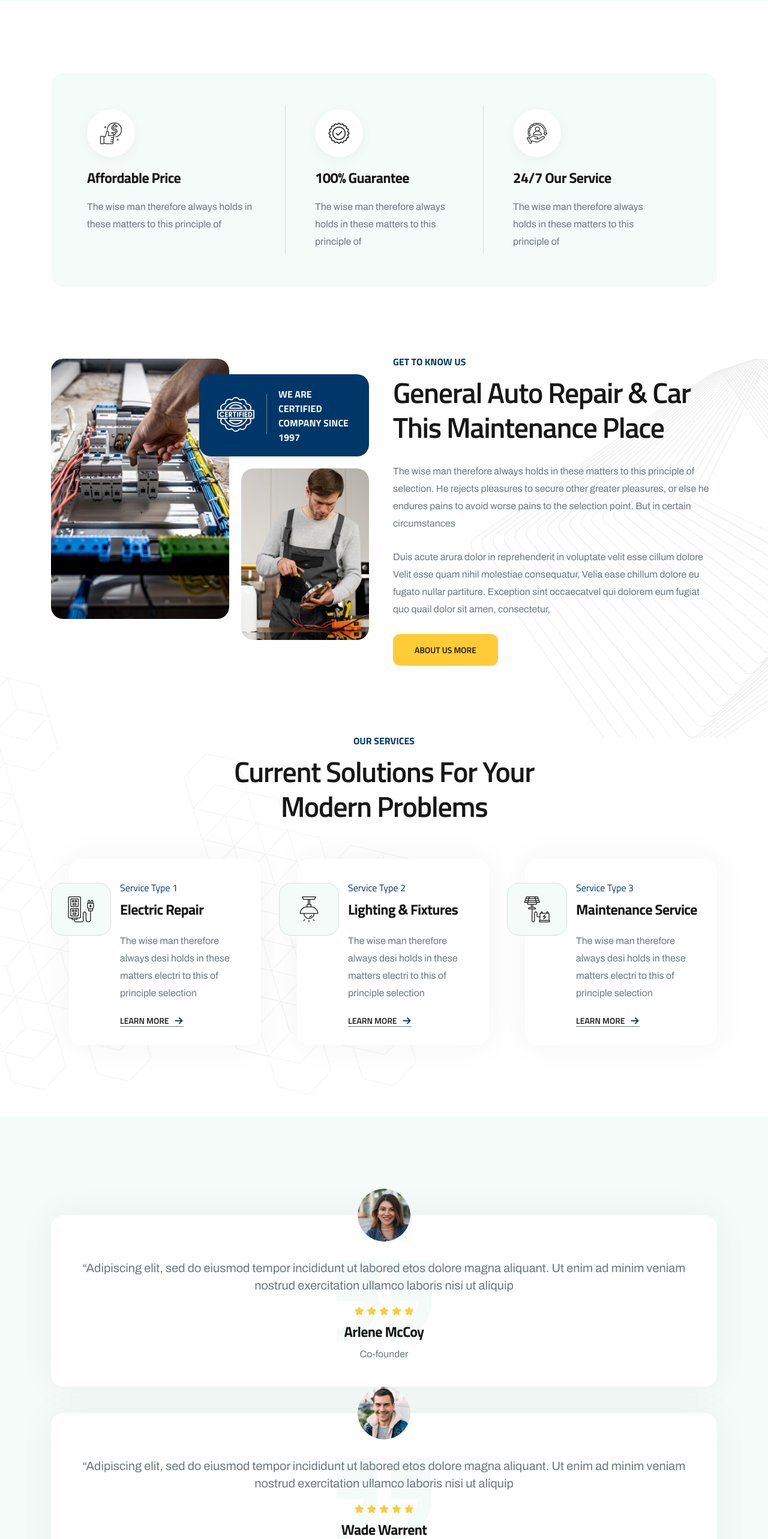
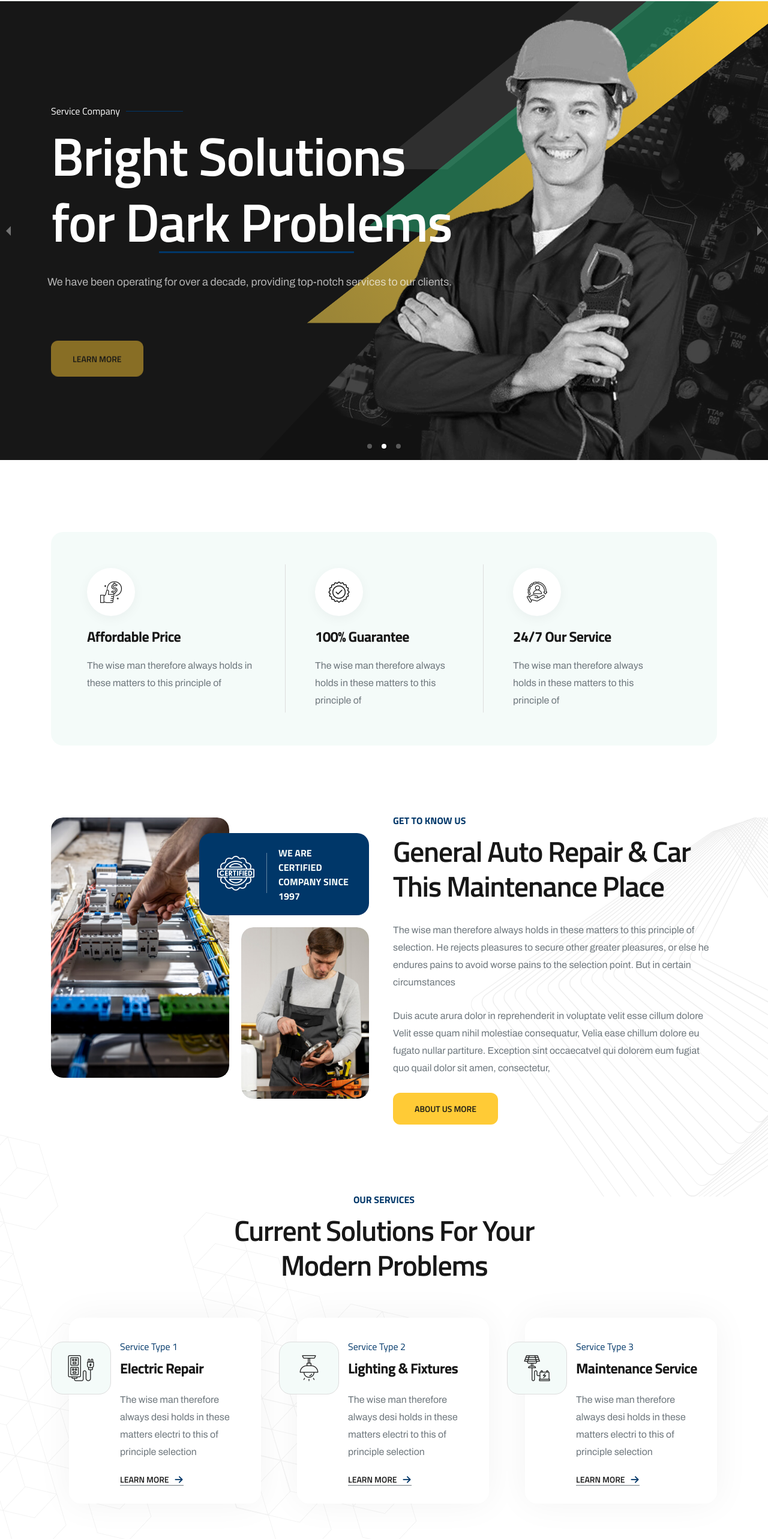
Before and after one commit to Sahani26/theme, a Next.js app: page / in a window 1280 px wide. Shown: the part 158-2724 px from the top of the page at 60% size. Built offline with nearby package versions, Linux system fonts and the light colour scheme.

Commit message:
Initial commit

```diff
--- a/app/layout.tsx
+++ b/app/layout.tsx
@@ -53,8 +53,8 @@ export default function RootLayout({
         <link rel="stylesheet" href="/assets/css/jquery.magnific-popup.css" />
         <link rel="stylesheet" href="/assets/css/odometer.min.css" />
         <link rel="stylesheet" href="/assets/css/flaticon.css" />
-        <link rel="stylesheet" href="/assets/css/owl.carousel.min.css" />
-        <link rel="stylesheet" href="/assets/css/owl.theme.default.min.css" />
+        {/* <link rel="stylesheet" href="/assets/css/owl.carousel.min.css" /> */}
+        {/* <link rel="stylesheet" href="/assets/css/owl.theme.default.min.css" /> */}
         <link rel="stylesheet" href="/assets/css/nice-select.css" />
         <link rel="stylesheet" href="/assets/css/jquery-ui.css" />
         <link rel="stylesheet" href="/assets/css/twentytwenty.css" />
@@ -88,7 +88,7 @@ export default function RootLayout({
 
       <body className={`${geistSans.variable} ${geistMono.variable} antialiased`}>
         {children}
-
+     {/* <Script src="/assets/js/wow.js" strategy="afterInteractive" /> */}
 
         {/* <Script src="/assets/js/jquery-3.6.0.min.js" strategy="afterInteractive" />
         <Script src="/assets/js/bootstrap.bundle.min.js" strategy="afterInteractive" />
@@ -103,7 +103,7 @@ export default function RootLayout({
         <Script src="/assets/js/jquery.validate.min.js" strategy="afterInteractive" />
         <Script src="/assets/js/odometer.min.js" strategy="afterInteractive" />
         <Script src="/assets/js/wNumb.min.js" strategy="afterInteractive" />
-        <Script src="/assets/js/wow.js" strategy="afterInteractive" />
+
         <Script src="/assets/js/isotope.js" strategy="afterInteractive" />
         <Script src="/assets/js/owl.carousel.min.js" strategy="afterInteractive" />
         <Script src="/assets/js/jquery-ui.js" strategy="afterInteractive" />
--- a/public/assets/css/mycustom.css
+++ b/public/assets/css/mycustom.css
@@ -1,3 +1,6 @@
 h3.odometer {
     color: #fff;
 }
+ .main-slider__content,h2.main-slider__title{
+    text-align: left;
+ }
--- a/public/components/Slider.tsx
+++ b/public/components/Slider.tsx
@@ -1,6 +1,10 @@
 "use client";
 
 import Image from "next/image";
+import { useState } from "react";
+import { Carousel } from "react-responsive-carousel";
+import "react-responsive-carousel/lib/styles/carousel.min.css";
+
 import sliderBg1 from "@/public/assets/images/backgrounds/slider-1-1.jpg";
 import sliderBg2 from "@/public/assets/images/backgrounds/slider-1-2.jpg";
 import sliderBg3 from "@/public/assets/images/backgrounds/slider-1-3.jpg";
@@ -10,36 +14,49 @@ import sliderImg2 from "@/public/assets/images/resources/main-slider-img-1-2.png
 import sliderImg3 from "@/public/assets/images/resources/main-slider-img-1-3.png";
 
 const slides = [
-  {
-    bg: sliderBg1,
-    img: sliderImg1,
-  },
-  {
-    bg: sliderBg2,
-    img: sliderImg2,
-  },
-  {
-    bg: sliderBg3,
-    img: sliderImg3,
-  },
+  { bg: sliderBg1, img: sliderImg1 },
+  { bg: sliderBg2, img: sliderImg2 },
+  { bg: sliderBg3, img: sliderImg3 },
 ];
 
 export default function Slider() {
+  const [activeIndex, setActiveIndex] = useState(0);
+
   return (
     <section className="main-slider">
-      <div className="main-slider__carousel owl-carousel owl-theme">
+      <Carousel
+        autoPlay
+        infiniteLoop
+       interval={5000}
+        showThumbs={false}
+        showStatus={false}
+        swipeable
+        emulateTouch
+        selectedItem={activeIndex}
+        onChange={(index) => setActiveIndex(index)} // ✅ yahin se active milega
+        className="main-slider__carousel owl-carousel owl-theme"
+      >
         {slides.map((slide, index) => (
-          <div className="item" key={index}>
+          <div
+            key={index}
+            className={`owl-item ${activeIndex === index ? "active" : ""}`}
+          >
+            <div className="item">
               <div
                 className="main-slider__bg"
                 style={{ backgroundImage: `url(${slide.bg.src})` }}
               ></div>
+
               <div className="main-slider__shape-1"></div>
               <div className="main-slider__shape-2"></div>
               <div className="main-slider__shape-3"></div>
 
               <div className="main-slider__img">
-              <Image src={slide.img} alt={`Slider ${index + 1}`} />
+                <Image
+                  src={slide.img}
+                  alt={`Slider ${index + 1}`}
+                  priority={index === 0}
+                />
               </div>
 
               <div className="container">
@@ -48,24 +65,27 @@ export default function Slider() {
                     <p className="main-slider__sub-title">Service Company</p>
                     <div className="main-slider__sub-title-shape"></div>
                   </div>
+
                   <h2 className="main-slider__title">
                     Bright Solutions <br /> for Dark Problems
                   </h2>
+
                   <p className="main-slider__text">
                     We have been operating for over a decade, providing top-notch
-                  sWe have <br /> operating over a decade, providing top-notch
-                  services to our clients
+                    services to our clients.
                   </p>
+
                   <div className="main-slider__btn-box">
-                  <a href="about.html" className="main-slider__btn thm-btn">
+                    <a href="/about" className="main-slider__btn thm-btn">
                       Learn More
                     </a>
                   </div>
                 </div>
               </div>
             </div>
+          </div>
         ))}
-      </div>
+      </Carousel>
     </section>
   );
 }
--- a/public/components/Testimonials.tsx
+++ b/public/components/Testimonials.tsx
@@ -1,23 +1,44 @@
-"use client"; // Needed if using client-side carousel like Owl Carousel
+"use client";
+
+import { Carousel } from "react-responsive-carousel";
+import "react-responsive-carousel/lib/styles/carousel.min.css";
 
 export default function Testimonials() {
   return (
     <section className="testimonial-one">
       <div className="container">
-        <div className="testimonial-one__carousel owl-theme owl-carousel">
+        <Carousel
+          autoPlay
+          infiniteLoop
+          interval={5000}
+          showThumbs={false}
+          showStatus={false}
+          showIndicators={true}
+          swipeable
+          emulateTouch
+          className="testimonial-one__carousel"
+        >
           {/* Testimonial 1 */}
           <div className="item">
             <div className="testimonial-one__single">
               <div className="testimonial-one__img">
-                <img src="/assets/images/testimonial/testimonial-1-1.jpg" alt="" />
+                <img
+                  src="/assets/images/testimonial/testimonial-1-1.jpg"
+                  alt="Arlene McCoy"
+                />
               </div>
+
               <div className="testimonial-one__content">
                 <div className="testimonial-one__quote">
                   <span className="icon-quote"></span>
                 </div>
+
                 <p className="testimonial-one__text">
-                  “Adipiscing elit, sed do eiusmod tempor incididunt ut labored etos dolore magna aliquant. Ut enim ad minim veniam nostrud exercitation ullamco laboris nisi ut aliquip
+                  “Adipiscing elit, sed do eiusmod tempor incididunt ut labored
+                  etos dolore magna aliquant. Ut enim ad minim veniam nostrud
+                  exercitation ullamco laboris nisi ut aliquip”
                 </p>
+
                 <div className="testimonial-one__ratting">
                   <span className="fas fa-star"></span>
                   <span className="fas fa-star"></span>
@@ -25,9 +46,10 @@ export default function Testimonials() {
                   <span className="fas fa-star"></span>
                   <span className="fas fa-star"></span>
                 </div>
+
                 <div className="testimonial-one__client-info">
                   <h3>
-                    <a href="testimonials.html">Arlene McCoy</a>
+                    <a href="/testimonials">Arlene McCoy</a>
                   </h3>
                   <p>Co-founder</p>
                 </div>
@@ -39,15 +61,23 @@ export default function Testimonials() {
           <div className="item">
             <div className="testimonial-one__single">
               <div className="testimonial-one__img">
-                <img src="/assets/images/testimonial/testimonial-1-2.jpg" alt="" />
+                <img
+                  src="/assets/images/testimonial/testimonial-1-2.jpg"
+                  alt="Wade Warrent"
+                />
               </div>
+
               <div className="testimonial-one__content">
                 <div className="testimonial-one__quote">
                   <span className="icon-quote"></span>
                 </div>
+
                 <p className="testimonial-one__text">
-                  “Adipiscing elit, sed do eiusmod tempor incididunt ut labored etos dolore magna aliquant. Ut enim ad minim veniam nostrud exercitation ullamco laboris nisi ut aliquip
+                  “Adipiscing elit, sed do eiusmod tempor incididunt ut labored
+                  etos dolore magna aliquant. Ut enim ad minim veniam nostrud
+                  exercitation ullamco laboris nisi ut aliquip”
                 </p>
+
                 <div className="testimonial-one__ratting">
                   <span className="fas fa-star"></span>
                   <span className="fas fa-star"></span>
@@ -55,16 +85,17 @@ export default function Testimonials() {
                   <span className="fas fa-star"></span>
                   <span className="fas fa-star"></span>
                 </div>
+
                 <div className="testimonial-one__client-info">
                   <h3>
-                    <a href="testimonials.html">Wade Warrent</a>
+                    <a href="/testimonials">Wade Warrent</a>
                   </h3>
                   <p>Manager</p>
                 </div>
               </div>
             </div>
           </div>
-        </div>
+        </Carousel>
       </div>
     </section>
   );
```
Also changed, not shown: package.json (+6 -1 lines), public/components/Brands.tsx (+54 -39 lines), 1 other file (tests, documents, lock files or other folders). Lines whose indentation alone changed are shown as unchanged.
